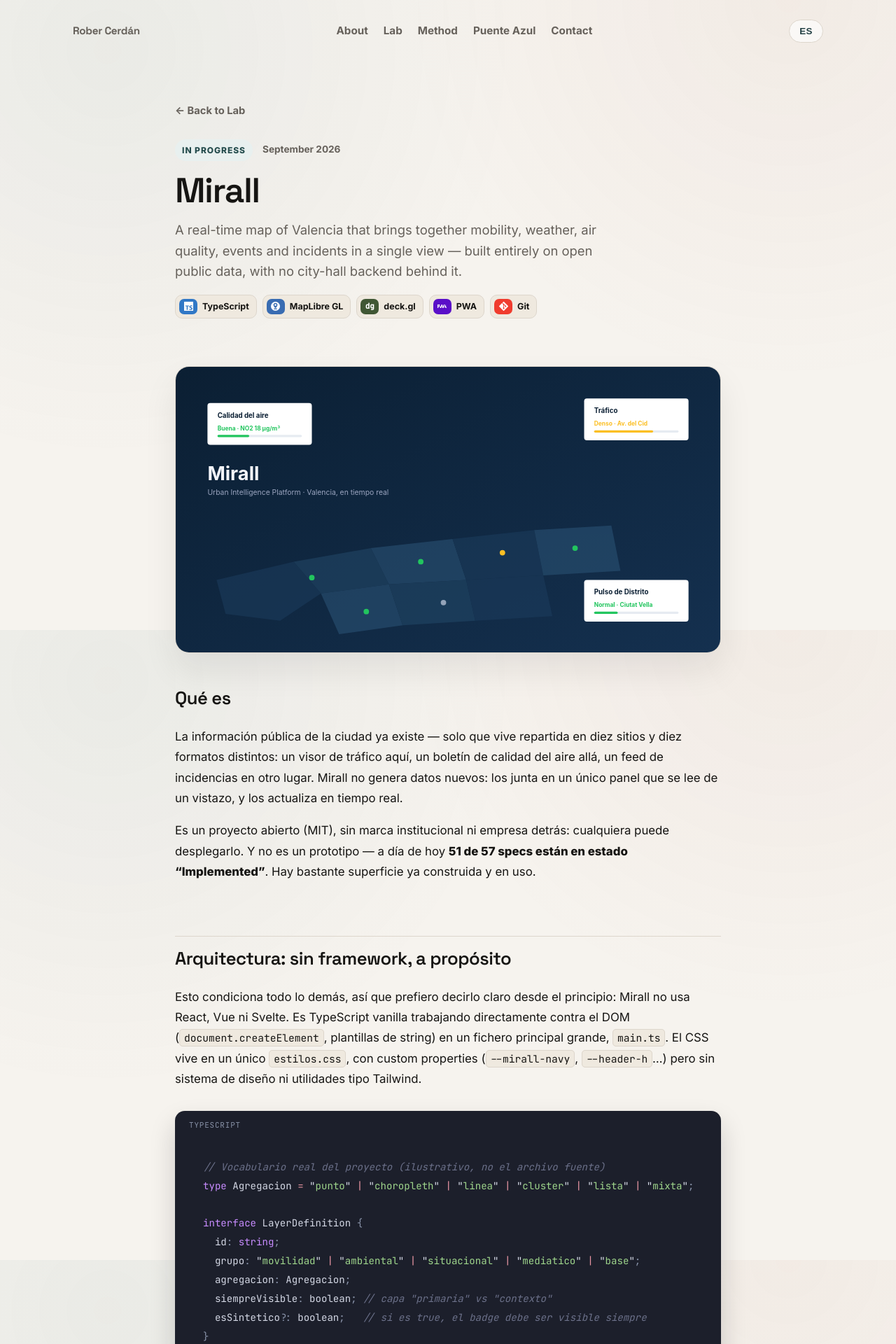
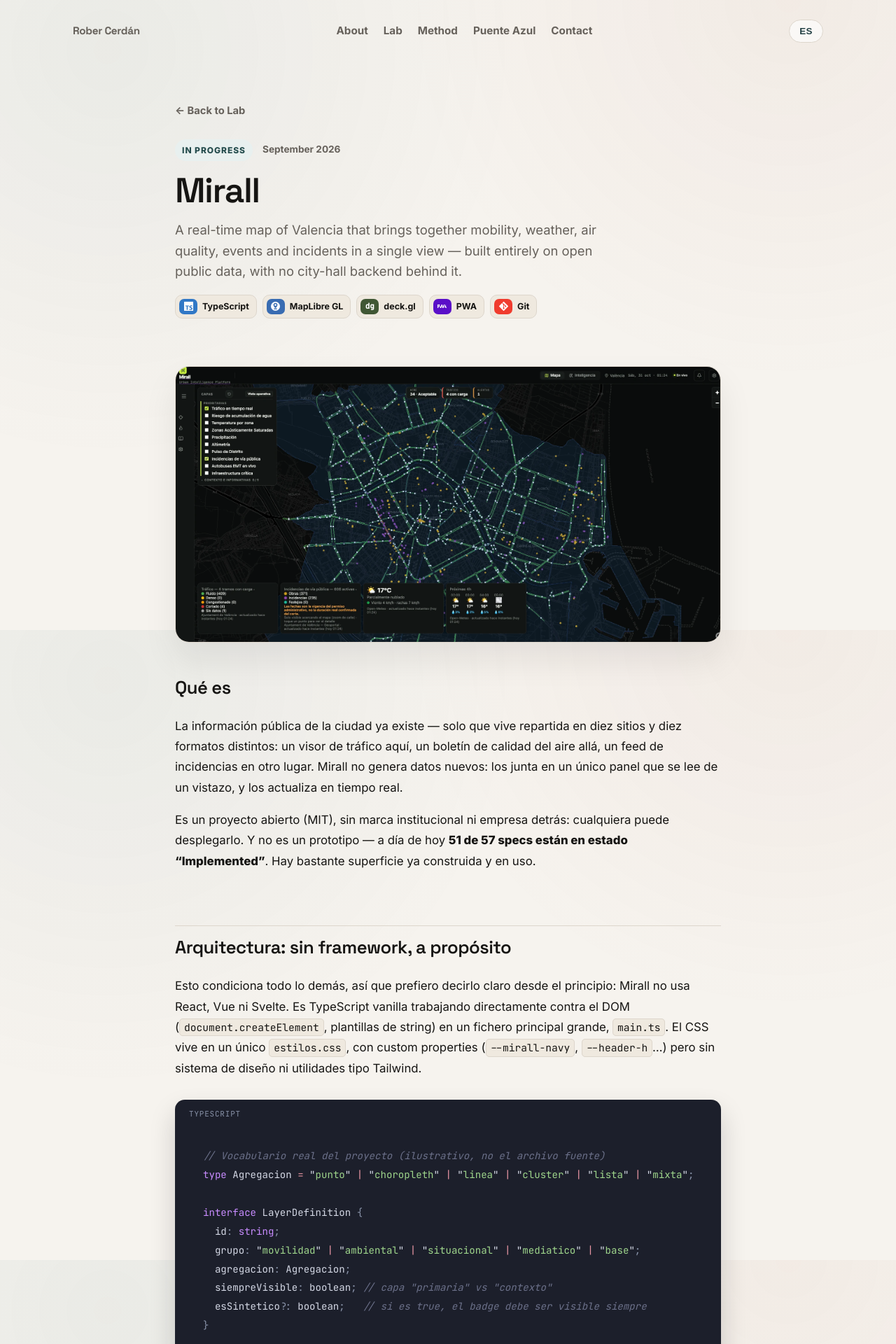
Before and after one commit to robervx/robervx.github.io, a Jekyll site: the page built from _projects/mirall.md, in a window 1280 px wide. Shown: the top 1920 px of the page at 70% size. Built offline with Jekyll 4.4.1, drawn with Linux system fonts in a browser that asks for light colours.

Commit message:
Replace abstract SVG covers with real screenshots for Mirall and the Flourish project
- Mirall now uses a real screenshot of the app running (dark urban
  dashboard) instead of a generic navy SVG illustration.
- The Flourish project ("¿Más renta, más quejas?") now has a real
  screenshot of the chart as cover_image. The live Flourish embed
  still drives the card and project page as before; the screenshot
  fills the one place a live iframe can't reach: social share
  previews. Both projects now set `image:` so jekyll-seo-tag emits
  real og:image/twitter:image tags instead of none.
- Point the Decap CMS admin logo at the new favicon instead of the
  now-deleted mirall-cover.svg it was borrowing as a logo.

Co-Authored-By: Claude Sonnet 5 <noreply@anthropic.com>
Claude-Session: https://claude.ai/code/session_01HZT7bpnqzYYebXUj8niZuZ

```diff
--- a/_projects/mirall.md
+++ b/_projects/mirall.md
@@ -11,7 +11,8 @@ status_en: "In progress"
 featured: true
 date: 2026-09-28
 kicker: "Urban Intelligence Platform"
-cover_image: /assets/images/projects/mirall-cover.svg
+cover_image: /assets/images/projects/mirall-cover.webp
+image: /assets/images/projects/mirall-cover.webp
 tags: [urban-intelligence, open-data, geospatial-analysis, data-visualization, real-time-data, civic-tech, product-thinking, decision-support]
 tag_pills:
   - { label: "Urban Intelligence", group: urban }
--- a/admin/config.yml
+++ b/admin/config.yml
@@ -5,7 +5,7 @@ backend:
 
 site_url: https://robervx.github.io
 display_url: https://robervx.github.io
-logo_url: /assets/images/projects/mirall-cover.svg
+logo_url: /assets/images/favicon.svg
 
 media_folder: "assets/images/uploads"
 public_folder: "/assets/images/uploads"
```
Also changed, not shown: _projects/mas-renta-mas-quejas.md (+2 -1 lines), assets/images/projects/mas-renta-mas-quejas-cover.png (added), assets/images/projects/mas-renta-mas-quejas-cover.svg (deleted), assets/images/projects/mirall-cover.svg (deleted), assets/images/projects/mirall-cover.webp (added).
